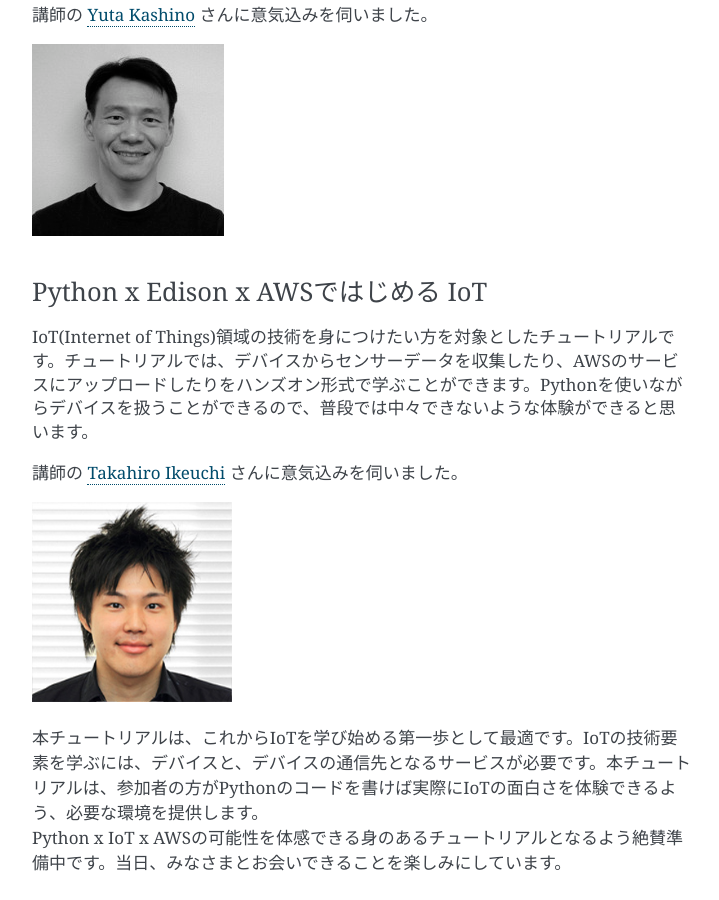
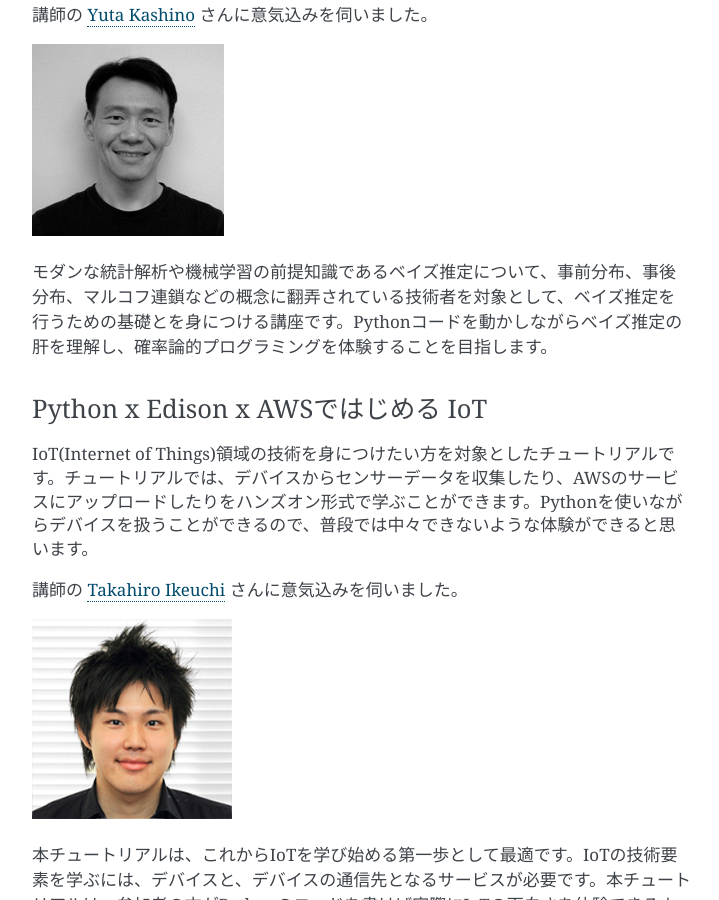
Before and after one commit to pyconjp/reports2015, a Sphinx documentation site: the page built from source/02_program.rst, in a window 1280 px wide and 900 px high, scrolled down 4516 px. Shown: the whole window, without its empty margins (388-1107 px from the left). Built offline with Sphinx 7.4.7, drawn with Linux system fonts in a browser that asks for light colours.

Commit message:
意気込み追加

```diff
--- a/source/02_program.rst
+++ b/source/02_program.rst
@@ -127,6 +127,8 @@ Pythonで統計解析を学びたい方を対象としたチュートリアル
 
 .. image:: _static/02_program/YutaKashino.jpg
 
+| モダンな統計解析や機械学習の前提知識であるベイズ推定について、事前分布、事後分布、マルコフ連鎖などの概念に翻弄されている技術者を対象として、ベイズ推定を行うための基礎とを身につける講座です。Pythonコードを動かしながらべイズ推定の肝を理解し、確率論的プログラミングを体験することを目指します。
+
 Python x Edison x AWSではじめる IoT
 ------------------------------------
 IoT(Internet of Things)領域の技術を身につけたい方を対象としたチュートリアルです。チュートリアルでは、デバイスからセンサーデータを収集したり、AWSのサービスにアップロードしたりをハンズオン形式で学ぶことができます。Pythonを使いながらデバイスを扱うことができるので、普段では中々できないような体験ができると思います。
```
